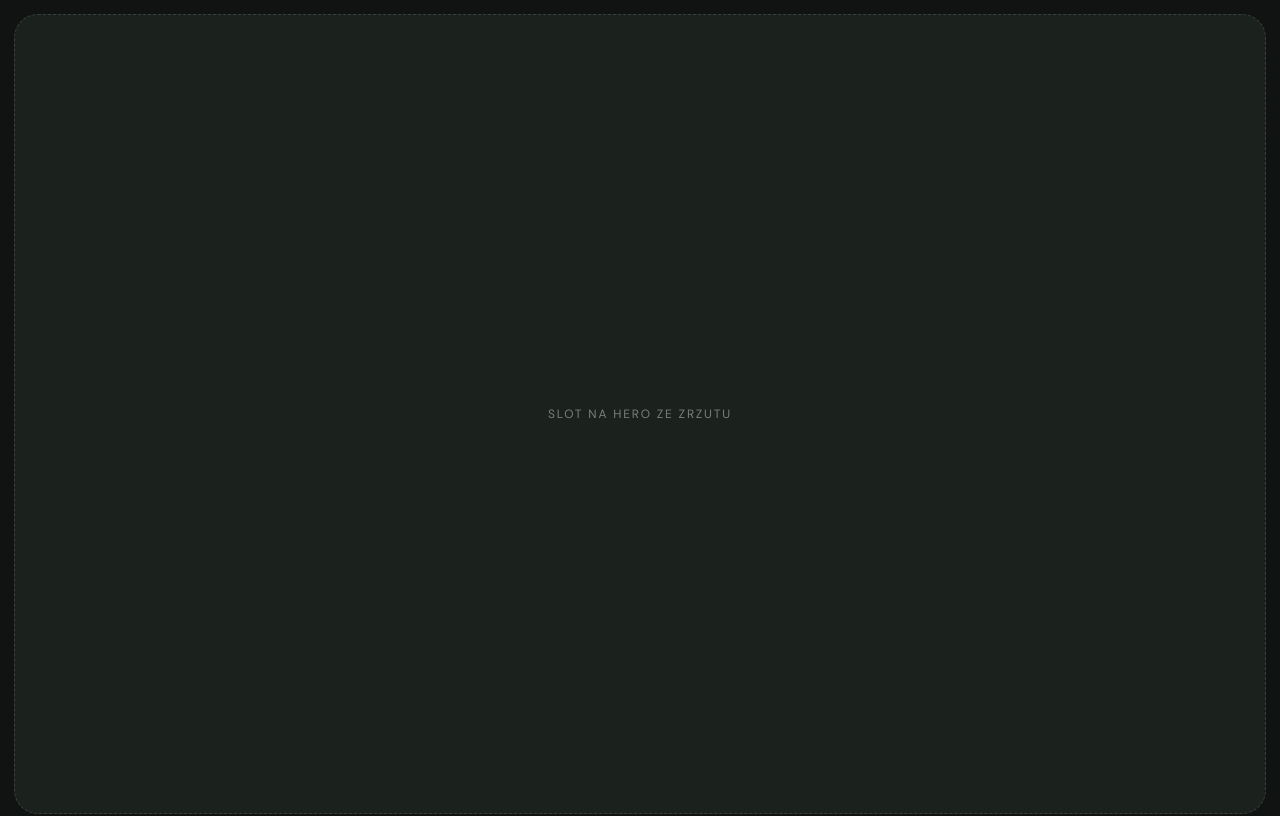
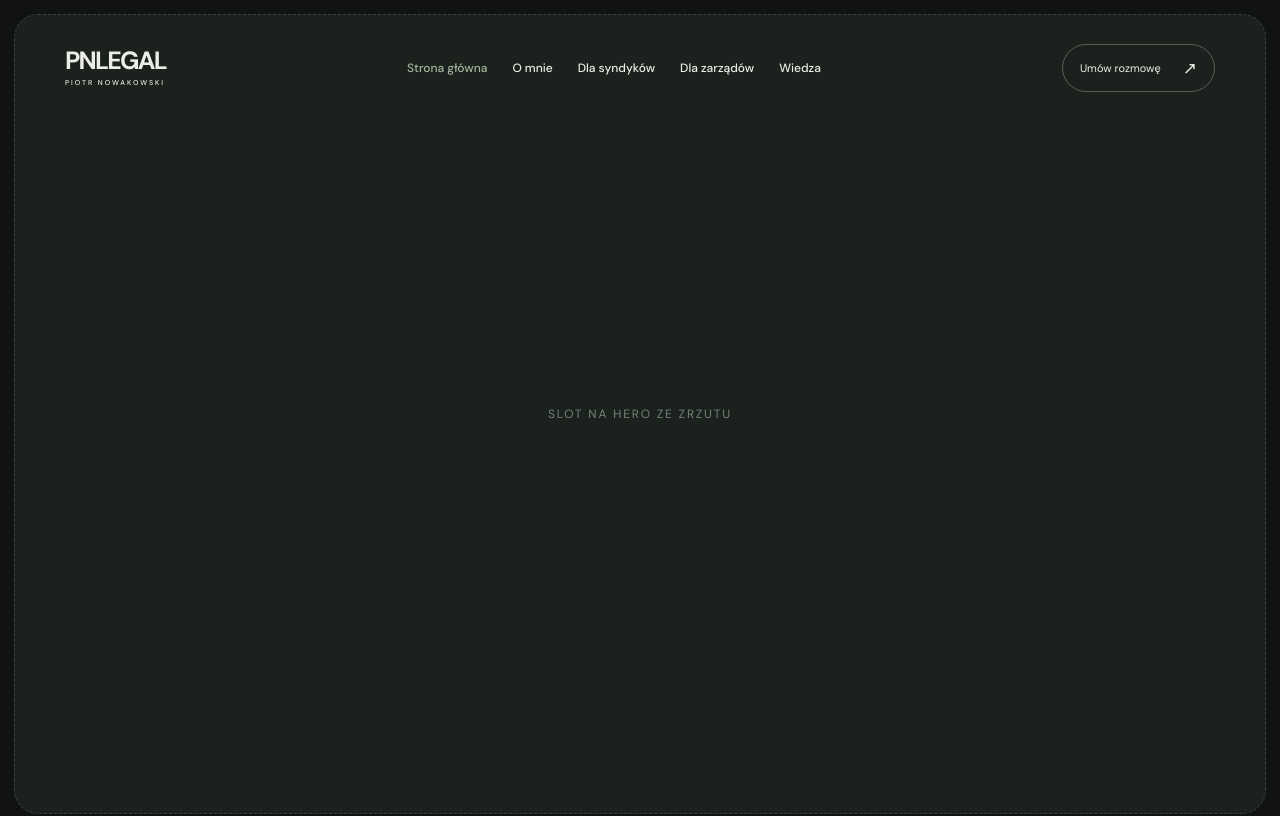
Before and after one commit to mastalex-websites/pnlegal, a plain HTML site: page index.html in a window 1280 px wide. Shown: the top 816 px of the page. Drawn offline with Linux system fonts and the light colour scheme.

Commit message:
Strona główna: menu nawigacji (to samo co na podstronach)
Menu w slocie hero, jasne na ciemnym tle; na telefonie przycisk menu
przyklejony w rogu jak na podstronach. Wersje plików v=12.

Co-Authored-By: Claude Opus 5.5 <noreply@anthropic.com>

```diff
--- a/index.html
+++ b/index.html
@@ -11,13 +11,19 @@
 <link rel="preconnect" href="https://fonts.gstatic.com" crossorigin>
 <link href="https://fonts.googleapis.com/css2?family=DM+Sans:wght@400;500;600;700&display=swap" rel="stylesheet">
 <script>if(!matchMedia('(prefers-reduced-motion: reduce)').matches)document.documentElement.classList.add('anim')</script>
-<link rel="stylesheet" href="./nowy.css?v=11">
+<link rel="stylesheet" href="./nowy.css?v=12">
 </head>
 <body>
 <div class="page-shell">
 
   <!-- HERO: wg zrzutu od klienta, wstawiany osobno. Tu tylko slot. -->
   <section class="hero-slot" id="hero" aria-label="Hero (slot)">
+    <nav class="nav nav-dark" aria-label="Nawigacja główna">
+<a class="brand" href="index.html" aria-label="PNLEGAL, strona główna">PNLEGAL<span>PIOTR NOWAKOWSKI</span></a>
+<div class="nav-links"><a href="index.html" aria-current="page">Strona główna</a><a href="o-mnie.html">O mnie</a><a href="organy.html">Dla syndyków</a><a href="zarzady.html">Dla zarządów</a><a href="wiedza.html">Wiedza</a></div>
+<a class="nav-submit" href="kontakt.html">Umów rozmowę <span aria-hidden="true">↗</span></a>
+<details class="mobile-nav"><summary aria-label="Otwórz menu"><span></span><span></span></summary><div class="dropdown-links"><a href="index.html">Strona główna</a><a href="o-mnie.html">O mnie</a><a href="organy.html">Dla syndyków</a><a href="zarzady.html">Dla zarządów</a><a href="wiedza.html">Wiedza</a><a href="kontakt.html">Kontakt</a><a href="tel:+48515094390">515 09 43 90</a></div></details>
+</nav>
     <p>Slot na Hero ze zrzutu</p>
   </section>
 
@@ -171,6 +177,6 @@
   <footer><span>© 2026 PNLEGAL Piotr Nowakowski. Treści mają charakter informacyjny i nie stanowią porady prawnej ani oferty w rozumieniu art. 66 Kodeksu cywilnego.</span></footer>
 
 </div>
-<script src="./nowy.js?v=11"></script>
+<script src="./nowy.js?v=12"></script>
 </body>
 </html>
--- a/nowy.css
+++ b/nowy.css
@@ -24,6 +24,13 @@ a:focus-visible, button:focus-visible { outline: 2px solid #91a67f; outline-offs
 /* slot na hero */
 .hero-slot { min-height: 100svh; display: grid; place-items: center; border-radius: 24px; background: #1b211d; border: 1px dashed var(--line); color: var(--muted); font-size: 12px; letter-spacing: .15em; text-transform: uppercase; }
 .hero-slot p { margin: 0; }
+/* menu na stronie głównej: to samo co na podstronach, jasne na ciemnym slocie hero */
+.hero-slot { position: relative; }
+.hero-slot > .nav { position: absolute; top: 0; left: 0; right: 0; text-transform: none; letter-spacing: normal; }
+.nav-dark { color: var(--light); }
+.nav-dark .nav-links > a:hover, .nav-dark .nav-links > a[aria-current] { color: var(--sage); }
+.nav-dark .nav-submit { border-color: #edeee84d; }
+.nav-dark .brand span { letter-spacing: .28em; }
 
 /* ===== OPOWIEŚĆ KRESKĄ =====
    Mechanika 1:1 z kredytyubezpieczenia (.hero-pin / sticky / story-step / story-bar).
```
Also changed, not shown: kontakt.html (+2 -2 lines), o-mnie.html (+2 -2 lines), organy.html (+2 -2 lines), polityka-prywatnosci.html (+2 -2 lines), wiedza.html (+2 -2 lines), zarzady.html (+2 -2 lines).
